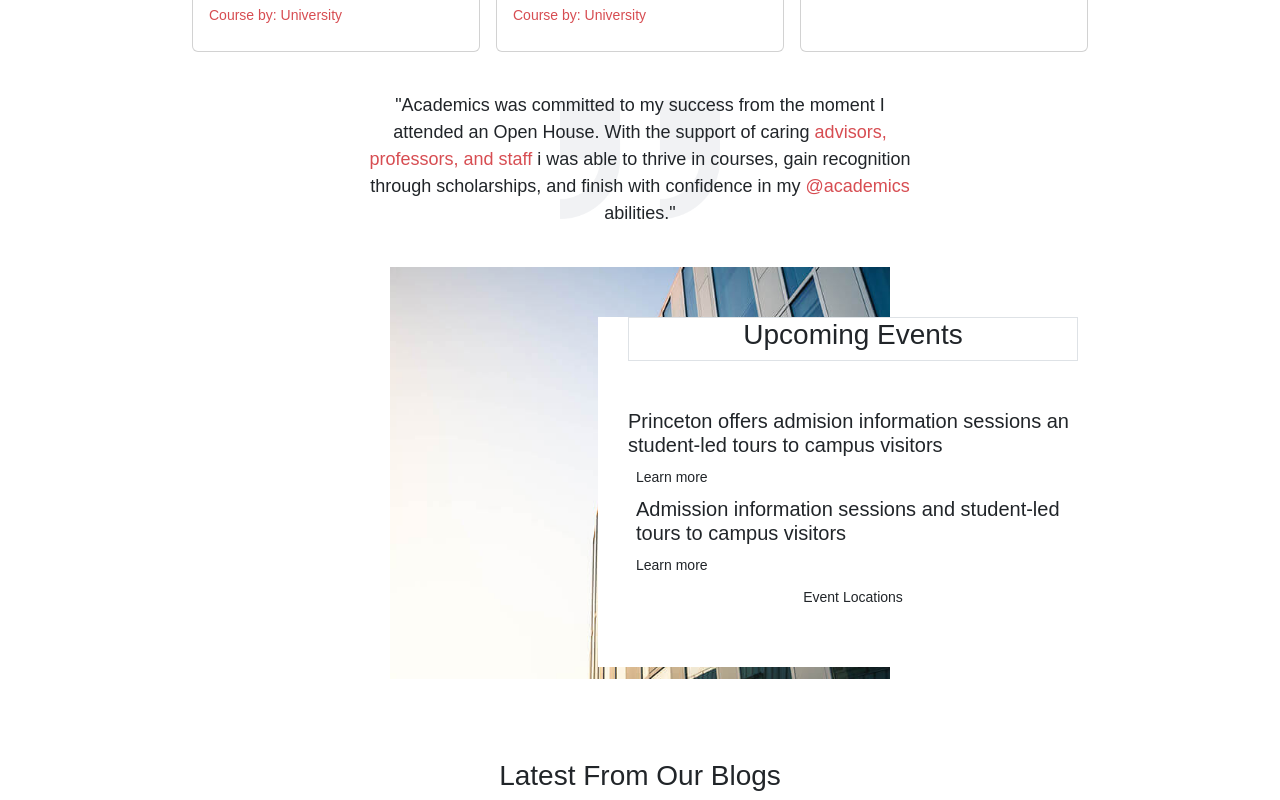
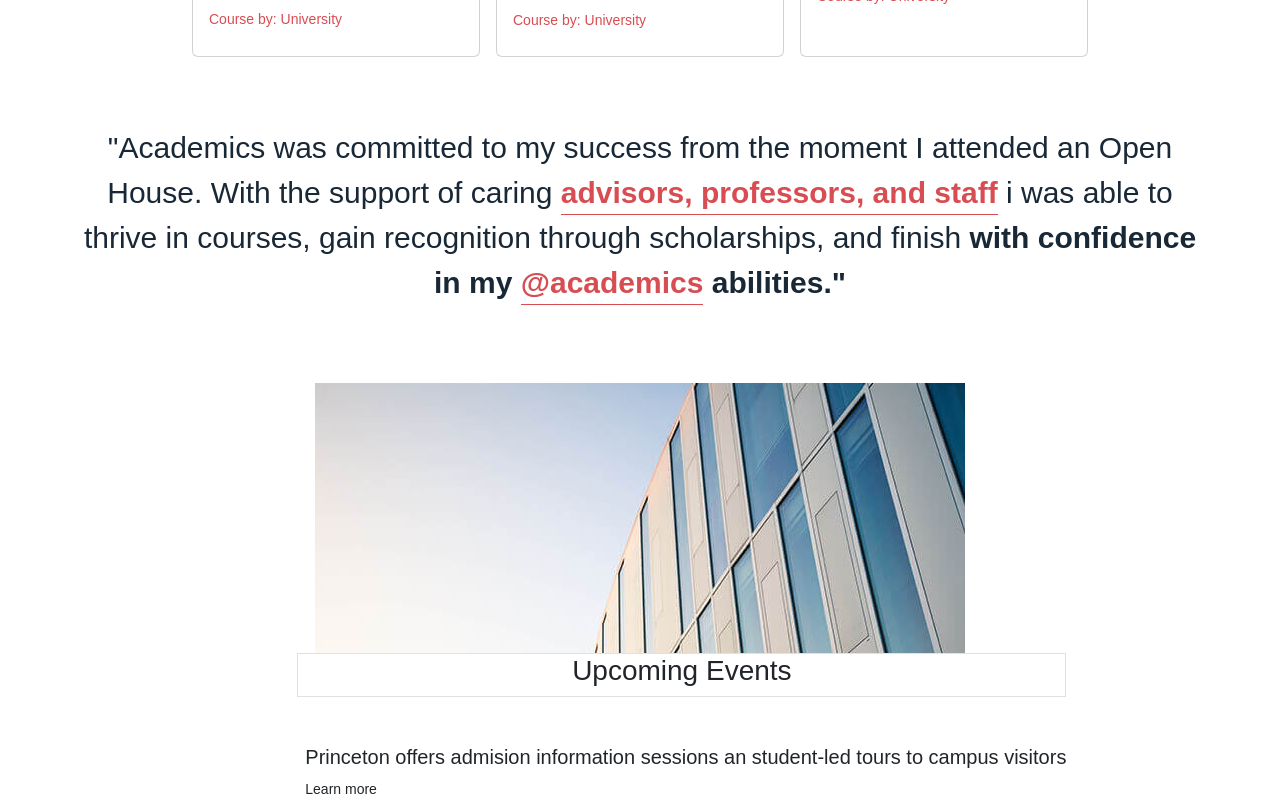
Before and after one commit to Eecodev/proj-html-vuejs, a Vue app: page / in a window 1280 px wide. Shown: the part 2180-2980 px from the top of the page. Built offline with nearby package versions, Linux system fonts and the light colour scheme.

Commit message:
event comp updated

```diff
--- a/src/App.vue
+++ b/src/App.vue
@@ -3,7 +3,6 @@
   <HeaderComp/>
   <HeroComp/>
   <MainComp/>
-
   <FooterComp/>
 
 </template>
--- a/src/components/BlogComp.vue
+++ b/src/components/BlogComp.vue
@@ -13,8 +13,8 @@
 
                     <div class="card-body">
                         <div class="d-flex">
-                            <p class="card-text px-2"><small class="text-body-secondary">{{ blog.admin }}</small></p>
-                            <p class="card-text"><small class="text-body-secondary">{{ blog.edu }}</small></p>
+                            <p class="card-text"><small class="text-body-secondary">{{ blog.admin }}</small></p>
+                            <p class="card-text px-2"><small class="text-body-secondary">{{ blog.edu }}</small></p>
                         </div>
 
                         <h5 class="card-title">{{ blog.about }}</h5>
--- a/src/components/CarouselComp.vue
+++ b/src/components/CarouselComp.vue
@@ -43,8 +43,4 @@
         overflow: hidden;
 
     }
-    img:hover{
-        transform: scale(1.5);
-        transition: .5s ease-in-out;
-    }
 </style>
--- a/src/components/EventComp.vue
+++ b/src/components/EventComp.vue
@@ -1,29 +1,34 @@
 <template>
-    <main>
-        <section id="event" class="container">
-
-               <div class="quote-container">
-                    <img class="quote-img" src="/public/img/quote.png" alt="quote">
-                    <h3 class="quote-text">
-                        "Academics was committed to my success from the moment I attended an Open House. With the support of caring <span class="red-text">advisors, professors, and staff</span> i was able to thrive in courses, gain recognition through scholarships, and finish with confidence in my <span class="red-text">@academics</span> abilities."</h3>
+    <div class="elementor">
+       <div class="twitet">
+            <div class="container">
+                <div class="row">
+                    <div class="col">
+                        <p class="quote-text">"Academics was committed to my success from the moment I attended an Open House. With the support of caring <a href="#">advisors, professors, and staff</a> i was able to thrive in courses, gain recognition through scholarships, and finish <strong>with confidence in my</strong> <a href="#">@academics</a> <strong>abilities."</strong></p>
+                    </div>
+                </div>
+            </div>
+        </div>
     </div>
 
-                <div class="content-container d-flex mt-5">
+
+        <section id="event" class="d-flex container">
+            <div class="position-relative d-flex justify-content-center align-items-center flex-grow-1">
+                <div class="content-container mt-5">
                     <img class="video-img" src="/public/img/video-bg-3.jpg" alt="">
+                </div>
                 <div class="events-container">
                     <div class="border">
                         <h3 class="text-center">Upcoming Events</h3>
                     </div>
-                        <h5 class="mt-5">Princeton offers admision information sessions an student-led tours to campus visitors</h5>
+                    <h5 class="mt-5 ms-2">Princeton offers admision information sessions an student-led tours to campus visitors</h5>
                     <p class="m-2"><small>Learn more</small></p>
-                        <h5 class="m-2">Admission information sessions and student-led tours to campus visitors</h5>
+                    <h5 class="mt-4 m-2">Admission information sessions and student-led tours to campus visitors</h5>
                     <p class="m-2"><small>Learn more</small></p>
-                        <p class="text-center m-2"><small>Event Locations</small></p>
+                    <p class="text-center mt-5"><small>Event Locations</small></p>
                 </div>
             </div>
-
         </section>
-    </main>
 </template>
 
 <script>
@@ -39,50 +44,61 @@
 
 <style lang="scss" scoped>
 @use '../assets/styles/partials/variables' as *;
-
-    .red-text{
-        color: $bg-red;
+    .twitet {
+        color: #192836;
+        font-size: 30px;
+        text-align: center;
     }
-    .quote-container {
+    .twitet p {
+        margin-bottom: 30px;
         position: relative;
-        text-align: center;
-        padding-top: 40px;
-
+        z-index: 1;
+        margin-top: 60px;
+        overflow: hidden;
     }
 
-    .quote-img {
-        width: 160px;
-        display: block;
-        margin: 0 auto;
+    .twitet a{
+        font-size: 30px;
+        color: #d74d52;
+        font-weight: 700;
+        position: relative;
+        display: inline-block;
+        word-break: break-all;
+        text-decoration: none;
+    }
+    a, a:after, a:before {
+        color: #192836;
+        transition: all 0.4s ease-in-out;
     }
 
-    .quote-text {
+    .twitet p a:after {
+        content: "";
+        background: #d74d52;
+        height: 1px;
+        width: 100%;
+        right: 0;
+        bottom: 0;
         position: absolute;
-        padding: inherit;
-        top: 50%;
-        left: 50%;
-        transform: translate(-50%, -50%);
-        text-align: center;
-        max-width: 80%;
-        font-size: 18px;
-        line-height: 1.5;
+        margin-left: 5px;
+        transition: all 0.4s ease-in-out;
     }
-
-    .content-container{
+    .position-relative{
         position: relative;
     }
     .video-img{
-        width: 500px;
+        max-width: 100%;
+        height: auto;
         display: block;
         margin: 0 auto;
     }
     .events-container{
-        width: 500px;
+        max-width: 100%;
+        height: auto;
         position: absolute;
-        top: 50px;
-        right: 100px;
+        bottom: -50px; /* Posiziona l'events-container leggermente al di sotto del contenitore padre */
+        right: 10%; /* Margine destro relativo */
         background-color: $bg-light;
-        padding: 0 20px 50px 30px;
+        padding: 0 20px 0px 30px;
     }
 
 
--- a/src/components/PartnerComp.vue
+++ b/src/components/PartnerComp.vue
@@ -77,6 +77,7 @@
     h3{
         text-align: center;
         padding-bottom: 40px;
+        font-size: 30px;
     }
     .statistics {
     position: relative;
```
Lines whose indentation alone changed are shown as unchanged.
